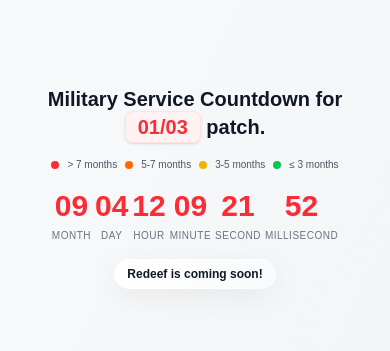
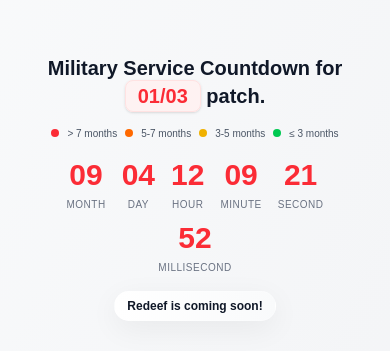
Before and after one commit to saifmohamedsv/millitary-service-countdown, a Next.js app: page / in a window 390 px wide. Shown: the part 235-586 px from the top of the page. Built offline with nearby package versions, Linux system fonts and the light colour scheme.

Commit message:
fix: optimize horizontal spacing between countdown units

```diff
--- a/app/page.tsx
+++ b/app/page.tsx
@@ -46,7 +46,7 @@ export default function Home() {
 
         {timeLeft && (
           <div className="flex flex-col items-center space-y-2">
-            <div className="flex flex-wrap items-center justify-center gap-1 sm:gap-2 md:gap-4">
+            <div className="flex flex-wrap items-center justify-center gap-2 sm:gap-3 md:gap-4">
               {timeLeft.split(':').map((unit, index) => {
                 const totalMonths = parseInt(timeLeft.split(':')[0])
                 let colorClass = ''
@@ -62,7 +62,10 @@ export default function Home() {
                 }
 
                 return (
-                  <div key={index} className="flex flex-col items-center">
+                  <div
+                    key={index}
+                    className="flex flex-col items-center px-1 sm:px-2"
+                  >
                     <span
                       className={`text-3xl sm:text-4xl md:text-5xl lg:text-7xl font-bold ${colorClass}`}
                     >
```
